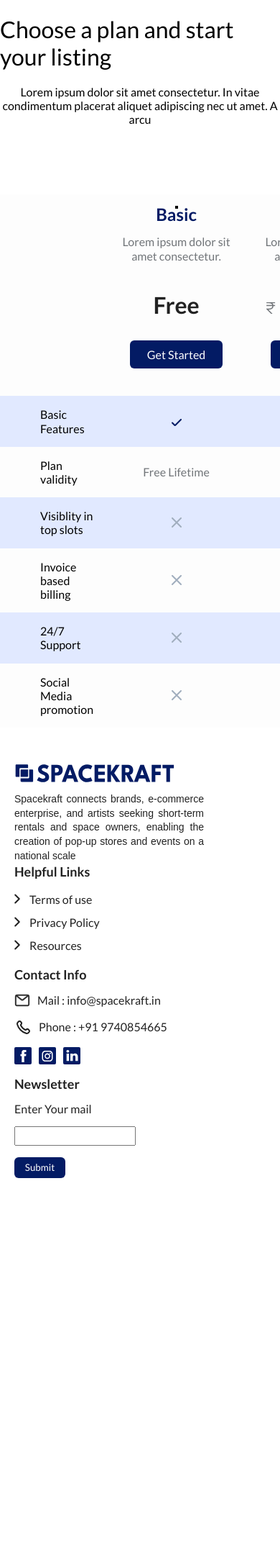
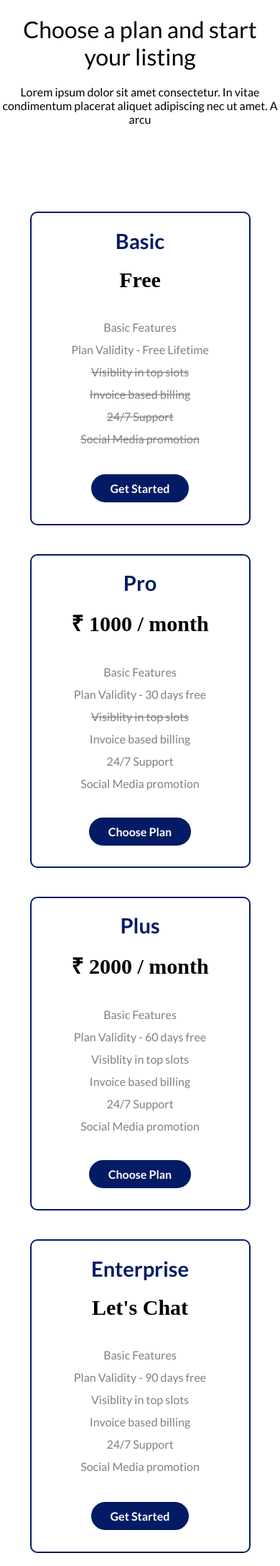
Before and after one commit to Srinidhirb/spacekraft_local, a PHP site: page /premium_listing.php in a window 390 px wide; the page is wider, and only the part inside the window is pictured. Shown: the part 64-2240 px from the top of that part at 72% size. Before the commit the page ends 1701 px from the top of that part, so only its background shows below. Run offline with PHP 8.4, Linux system fonts and the light colour scheme; data that the repository does not hold is empty.

Commit message:
srinidhi_changes

```diff
--- a/Space_showcase.php
+++ b/Space_showcase.php
@@ -189,7 +189,7 @@ if ($_SERVER["REQUEST_METHOD"] === "POST") {
         </div>
         <div class="heading-small">Space showcase</div>
         <form action="" method="post" enctype="multipart/form-data">
-            <label for="spacetypes">Space Type</label>
+            <label for="spacetypes">Space Use</label>
             <div class="spacetype-container" id="spacetypes">
                 <div class="spacetype-options">
                     <input type="checkbox" class="spacetype-checkbox" id="LaunchEvents" name="spacetype[]" value="LaunchEvents">
--- a/assets/css/find-css.php
+++ b/assets/css/find-css.php
@@ -22,7 +22,7 @@ color: inherit;
 }
 
 * {
-color: rgb(0, 0, 0);
+
 
 font-family: Lato;
 font-weight: 400;
@@ -222,7 +222,7 @@ letter-spacing: 0.32px;
 
 /* LISTING */
 * {
-color: rgb(0, 0, 0);
+
 
 font-family: Lato;
 font-weight: 400;
--- a/header.php
+++ b/header.php
@@ -231,7 +231,7 @@
   .nav-flex {
     display: flex;
     justify-content: center;
-    gap: 40px;
+
 
   }
 
--- a/premium_listing.php
+++ b/premium_listing.php
@@ -29,7 +29,7 @@ if (isset($_COOKIE['user_id'])) {
       font-size: 32px;
       font-weight: 500;
       line-height: 38.4px;
-      text-align: left;
+      text-align: center;
 
     }
 
@@ -200,8 +200,104 @@ if (isset($_COOKIE['user_id'])) {
       display: block;
       content: "";
     }
+    .mobile_pricing{
+      display: none;
+    }
+    .custom-container {
+      display: flex;
+      align-items: center;
+      justify-content: center;
+      flex-direction: column;
+      margin: 5rem 0rem;
+    }
 
 
+
+
+    .custom-card-group {
+      display: flex;
+      align-items: center;
+      justify-content: center;
+      flex-wrap: wrap;
+    }
+
+    .custom-pricing-card {
+      margin: 20px 30px;
+      height: 400px;
+      width: 275px;
+      display: flex;
+      flex-direction: column;
+      align-items: center;
+      justify-content: space-around;
+      transition: 0.5s ease-in-out;
+      padding: 16px 14px;
+      border-radius: 10px;
+      border: 2px solid #031B64;
+    }
+
+    .custom-pricing-card i {
+      color: #031B64;
+      height: 60px;
+      width: 60px;
+      display: flex;
+      align-items: center;
+      justify-content: center;
+      font-size: 28px;
+      border-radius: 50%;
+      box-shadow: 0 0 34px -12px gray;
+    }
+
+    .custom-pricing-card span {
+      color: #031B64;
+      margin: -10px 0;
+      font-weight: bold;
+      font-size: 29px;
+    }
+
+    .custom-price {
+      font-size: 30px;
+      font-family: "Baloo 2";
+    }
+
+    .custom-package-list {
+      display: flex;
+      flex-direction: column;
+      align-items: center;
+      padding: 0 20px;
+    }
+
+    .custom-package-list li {
+      list-style: none;
+      margin: 6px 0;
+      color: gray;
+      font-size: 16px;
+    }
+
+    .custom-get-started-btn {
+      border: 2px solid #031B64;
+      color: white;
+      background:  #031B64;
+      padding: 8px 25px;
+      border-radius: 20px;
+      text-decoration: none;
+      font-weight: bold;
+      transition: 0.3s ease-in-out;
+    }
+
+    .custom-get-started-btn:hover {
+      background: transparent;
+      color: #031B64;
+    }
+    @media screen and (max-width:1000px) {
+      .pricing{
+        display: none;
+
+      }
+      .mobile_pricing{
+        display: block;
+      }
+
+    }
   </style>
 </head>
 
@@ -354,6 +450,68 @@ if (isset($_COOKIE['user_id'])) {
       </tr>
     </table>
   </div>
+  <div class="mobile_pricing">
+  <div class="custom-container">
+
+<div class="custom-card-group">
+  <div class="custom-pricing-card">
+
+    <span>Basic</span>
+    <h4 class="custom-price">Free</h4>
+    <ul class="custom-package-list">
+      <li> Basic Features
+      </li>
+      <li>Plan Validity - Free Lifetime</li>
+      <li> <strike> Visiblity in top slots</strike></li>
+      <li><strike>Invoice based billing</strike></li>
+      <li><strike>24/7 Support</strike></li>
+      <li><strike>Social Media promotion</strike></li>
+
+    </ul>
+    <a href="#" class="custom-get-started-btn">Get Started</a>
+  </div>
+  <div class="custom-pricing-card">
+    <span>Pro</span>
+    <h4 class="custom-price">₹ 1000 / month</h4>
+    <ul class="custom-package-list">
+      <li>Basic Features</li>
+      <li>Plan Validity - 30 days free</li>
+      <li><strike> Visiblity in top slots</strike></li>
+      <li>Invoice based billing</li>
+      <li>24/7 Support</li>
+      <li>Social Media promotion</li>
+    </ul>
+    <a href="#" class="custom-get-started-btn">Choose Plan</a>
+  </div>
+  <div class="custom-pricing-card">
+    <span>Plus</span>
+    <h4 class="custom-price">₹ 2000 / month</h4>
+    <ul class="custom-package-list">
+      <li>Basic Features</li>
+      <li>Plan Validity - 60 days free</li>
+      <li>Visiblity in top slots</li>
+      <li>Invoice based billing</li>
+      <li>24/7 Support</li>
+      <li>Social Media promotion</li>
+    </ul>
+    <a href="#" class="custom-get-started-btn">Choose Plan</a>
+  </div>
+  <div class="custom-pricing-card">
+    <span>Enterprise</span>
+    <h4 class="custom-price">Let's Chat</h4>
+    <ul class="custom-package-list">
+      <li>Basic Features</li>
+      <li>Plan Validity - 90 days free</li>
+      <li>Visiblity in top slots</li>
+      <li>Invoice based billing</li>
+      <li>24/7 Support</li>
+      <li>Social Media promotion</li>
+    </ul>
+    <a href="#" class="custom-get-started-btn">Get Started</a>
+  </div>
+</div>
+</div>
+  </div>
   <?php include 'footer.php' ?>
   <script>
   const cards = document.querySelectorAll('.card');
```
Also changed, not shown: ind_space_details.php (+153 -134 lines), index.php (+6 -9 lines).
